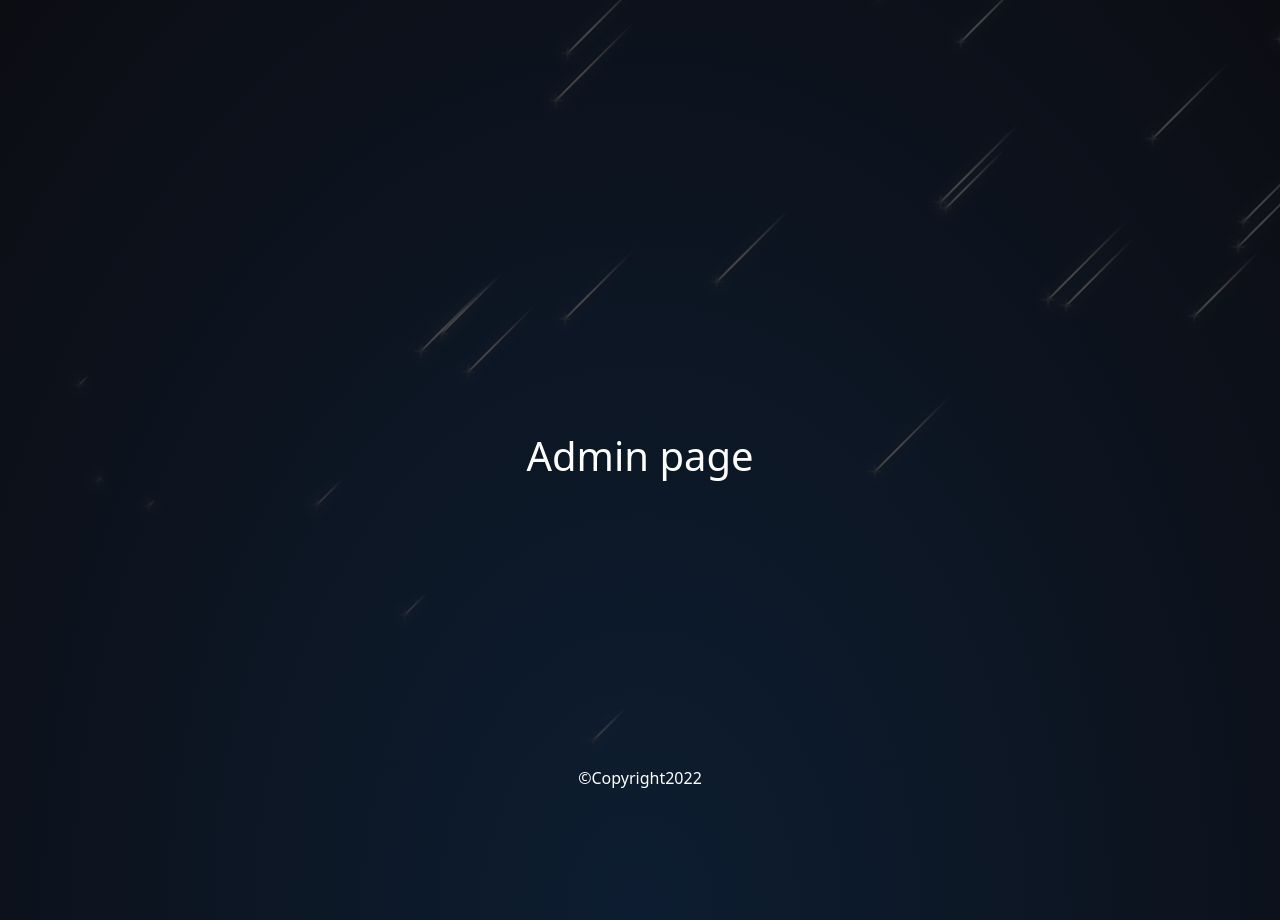
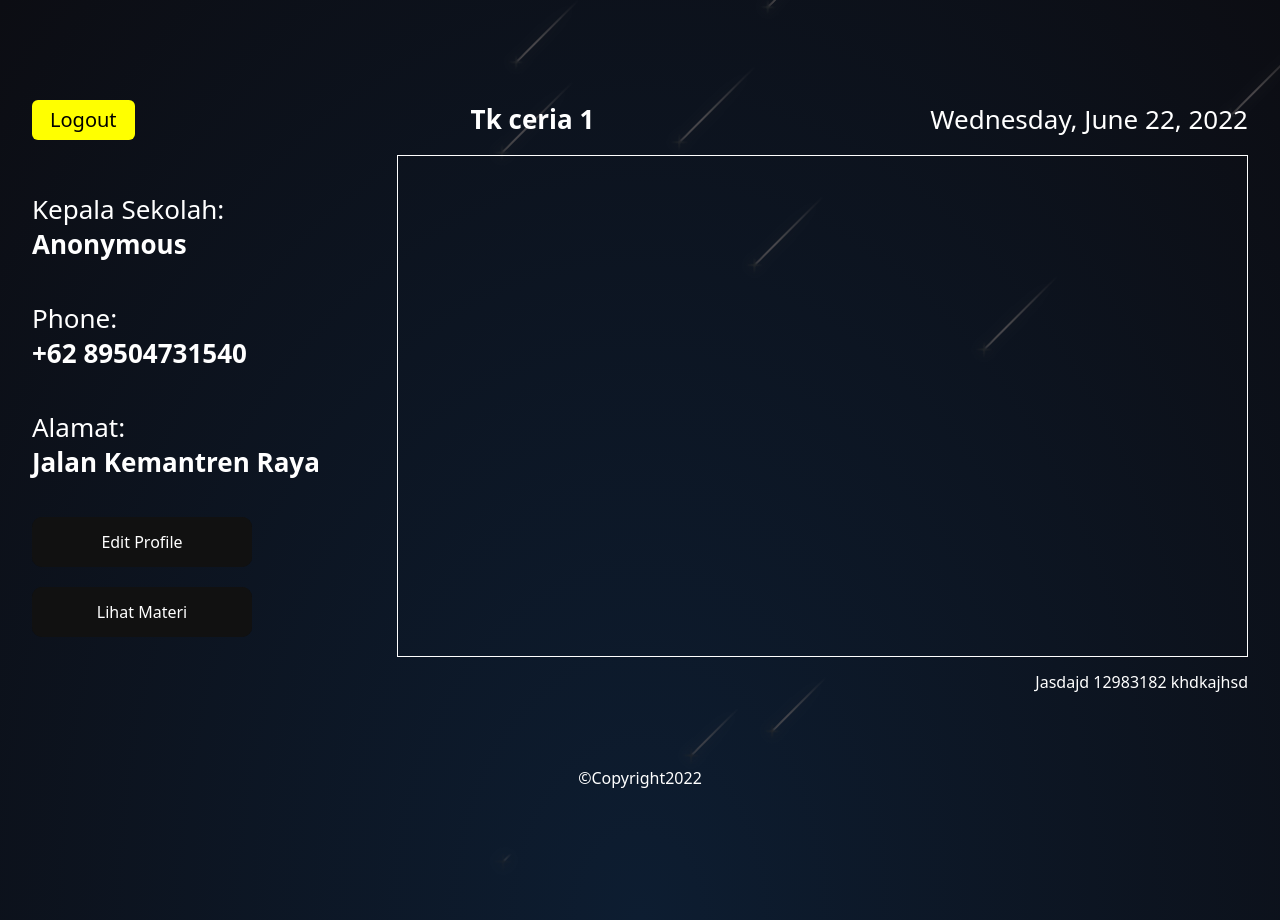
Before and after one commit to Prasetya234/quizaze-web, a React (Create React App) app: page /admin in a window 1280 px wide. Built offline with nearby package versions, Linux system fonts and the light colour scheme.

Commit message:
core: admin page & solveing bug

```diff
--- a/src/pages/admin/Index.jsx
+++ b/src/pages/admin/Index.jsx
@@ -1,8 +1,53 @@
 import "./index.scss"
+import Button from '../../components/button/Index'
 
-const Index = () => {
+function LeftContent() {
     return (
-        <h1>Admin page</h1>
+        <div className="konten-left">
+            <div className="text">
+                <p>Kepala Sekolah: </p>
+                <p className="info">Anonymous</p>
+            </div>
+            <div className="text">
+                <p>Phone:</p>
+                <p className="info">+62 89504731540</p>
+            </div>
+            <div className="text">
+                <p>Alamat:</p>
+                <p className="info">Jalan Kemantren Raya</p>
+            </div>
+            <div className="button">
+                <Button title="Edit Profile" action="" />
+            </div>
+            <div className="button">
+                <Button title="Lihat Materi" action="" />
+            </div>
+            <p className="id">Jasdajd 12983182 khdkajhsd</p>
+        </div>
+    )
+}
+
+function RightContent() {
+    return (
+        <div className="konten-right">
+
+        </div>
+    )
+}
+
+function Index() {
+    return (
+        <div className="admin-page">
+            <div className="admin-page-head">
+                <button>Logout</button>
+                <p><b>Tk ceria 1</b></p>
+                <p>{new Date().toLocaleDateString("en-US", { weekday: 'long', year: 'numeric', month: 'long', day: 'numeric' })}</p>
+            </div>
+            <div className="konten">
+                <LeftContent />
+                <RightContent />
+            </div>
+        </div>
     )
 }
 
--- a/src/pages/admin/index.scss
+++ b/src/pages/admin/index.scss
@@ -0,0 +1,68 @@
+.admin-page {
+  position: absolute;
+  transform: translate(-50%, -50%);
+  top: 50%;
+  left: 50%;
+  width: 95%;
+  height: 600px;
+  &-head {
+    display: flex;
+    justify-content: space-between;
+    button {
+      border: none;
+      border-radius: 6px;
+      background-color: yellow;
+      font-size: 20px;
+      height: 40px;
+      padding: 0px 18px;
+    }
+  }
+}
+$bg: #252429;
+
+.line-chart {
+  animation: fadeIn 600ms cubic-bezier(0.57, 0.25, 0.65, 1) 1 forwards;
+  opacity: 0;
+  max-width: 640px;
+  width: 100%;
+}
+
+.aspect-ratio {
+  height: 0;
+  padding-bottom: 50%; // 495h / 990w
+}
+
+@keyframes fadeIn {
+  to {
+    opacity: 1;
+  }
+}
+
+.konten {
+  display: flex;
+  &-left {
+    width: 30%;
+    .text {
+      margin: 35px 0px;
+      text-align: left;
+      .info {
+        margin-top: -20px;
+        font-weight: bold;
+      }
+    }
+    .id {
+      position: absolute;
+      bottom: -10px;
+      font-size: 16px;
+      right: 0;
+    }
+  }
+  &-right {
+    border: 1px solid;
+    width: 70%;
+  }
+}
+.button {
+  margin: 20px 0px;
+  text-align: left;
+}
--- a/src/pages/congrats/Index.jsx
+++ b/src/pages/congrats/Index.jsx
@@ -55,7 +55,7 @@ function Index() {
                         <img src={img3} alt="logo" className="image2" draggable="false" />
                     </div>
                     <div className="message-answer">
-                        <p>Selamat, {scoreUser.user.username}. Kamu telah menyelesaikan soal {scoreUser.materi.materi} dengan kamu menjawab soal sebanyak {scoreUser.totalQuestionAnswer}. Nilai kamu adalah {scoreUser.score}. <br /> <span id="content">Terimakasih Telah menyelesaikan soal ini</span></p>
+                        <p>Selamat, <b>{scoreUser.user.username}</b>. Kamu telah menyelesaikan soal {scoreUser.materi.materi} dengan kamu menjawab soal sebanyak {scoreUser.totalQuestionAnswer}. Nilai kamu adalah <b style={{ color: scoreUser.score >= 65 ? 'blue' : 'red' }}>{scoreUser.score + 1}</b>. <br /> <span id="content">Terima kasih telah menyelesaikan soal ini</span></p>
                         <div className="button" id="content">
                             <Button title="Kembali ke beranda" action={() => { play(); navigator('/') }} />
                         </div>
--- a/src/pages/home/Index.jsx
+++ b/src/pages/home/Index.jsx
@@ -99,6 +99,10 @@ function Index() {
     const res = await getApi(datauser ? datauser.user.id : '');
     setLoading(false);
     if (!res) return;
+    if (!datauser ? '' : datauser.user.roles.find((item) => item === 'ADMIN_SCHOOL' || item === 'ADMIN')) {
+      navigator('/admin')
+      return;
+    }
     dispatch(setProfile(res.user));
     setTimeout(() => {
       checkingAlreadyQuestion()
@@ -229,6 +233,7 @@ function Index() {
     if (!res) {
       setResFailLogin(true);
     } else {
+      localStorage.setItem('auth', JSON.stringify(res))
       navigator('/admin');
     }
     setLoading(false);
--- a/src/pages/question/Index.jsx
+++ b/src/pages/question/Index.jsx
@@ -67,9 +67,10 @@ function Index() {
     }
     const backhome = async () => {
         play()
+        const number = Number(localStorage.getItem('num'));
         const res = await Swal.fire({
             title: 'Yakin mau kembali ?',
-            text: "Kamu tidak bisa menjawab soal ini lagi dan nilai kamu akan terkirim",
+            text: `${!number ? '' : 'Kamu tidak bisa menjawab soal ini lagi dan nilai kamu akan terkirim'}  `,
             icon: 'warning',
             showCancelButton: true,
             confirmButtonColor: '#3085d6',
```
